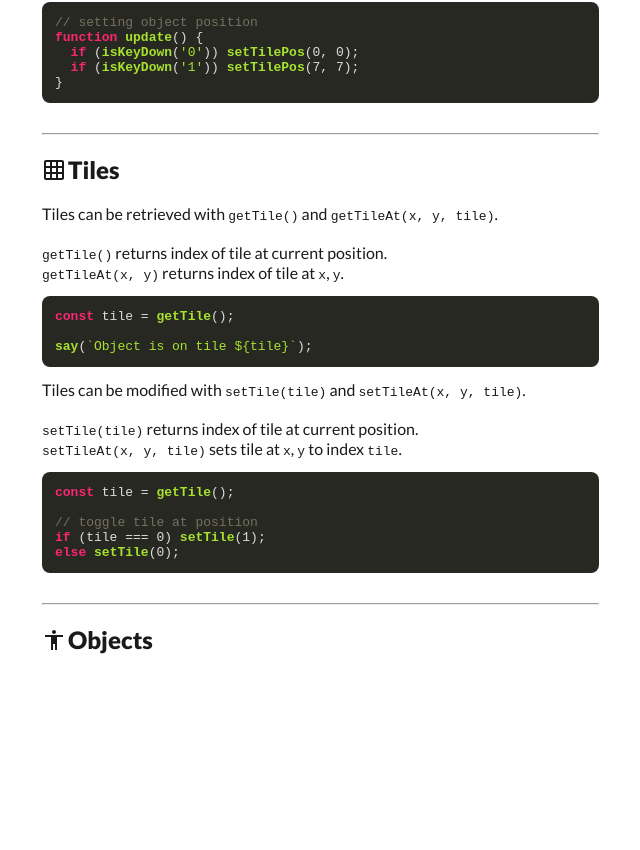
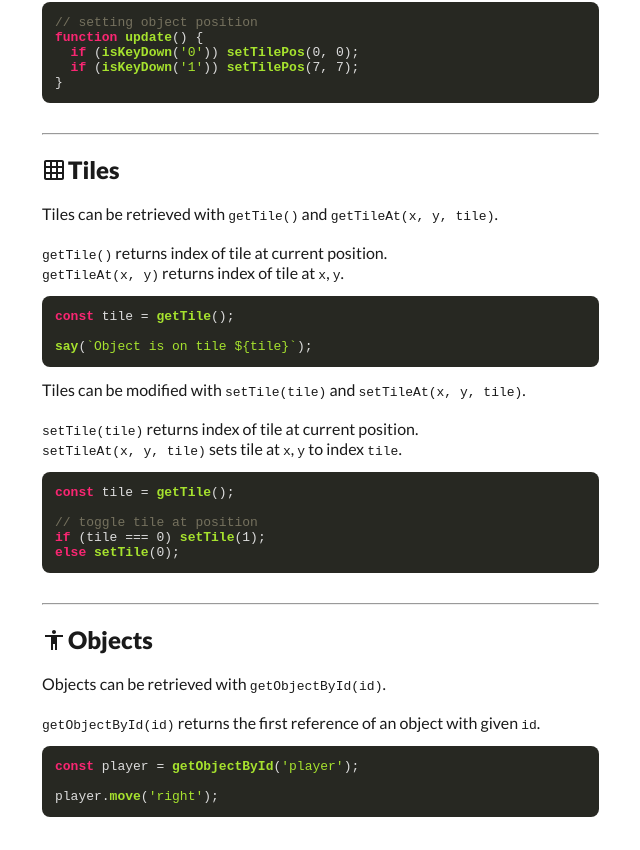
Before and after one commit to LearnCodeOrg/codetrain, a Next.js app: page /docs in a window 1280 px wide. Shown: the part 1723-2573 px from the top of the page, without its empty margins (274-914 px from the left). Before the commit the page ends 2417 px from the top, so only its background shows below. Built offline with nearby package versions, Linux system fonts and the light colour scheme; no server answers; the database is empty.

Commit message:
Document getObjectById.

```diff
--- a/pages/docs.js
+++ b/pages/docs.js
@@ -265,6 +265,16 @@ else setTile(0);
               <LinkIcon />
             </a>
           </h2>
+          Objects can be retrieved with <code>getObjectById(id)</code>.
+          <br /><br />
+          <code>getObjectById(id)</code> returns the first reference of an{' '}
+          object with given <code>id</code>.
+          <Code>
+{`const player = getObjectById('player');
+
+player.move('right');
+`}
+          </Code>
         </div>
       </div>
     </div>
```
